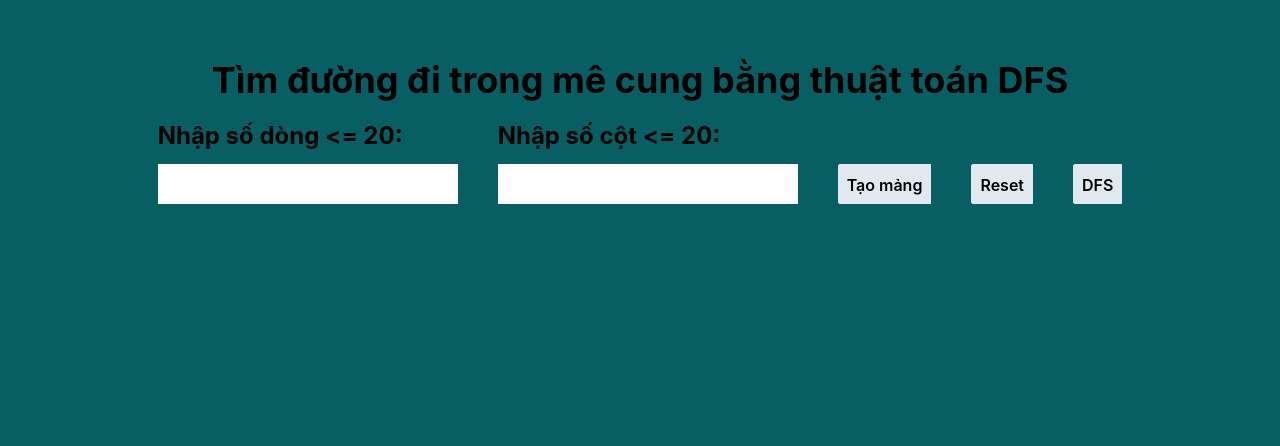
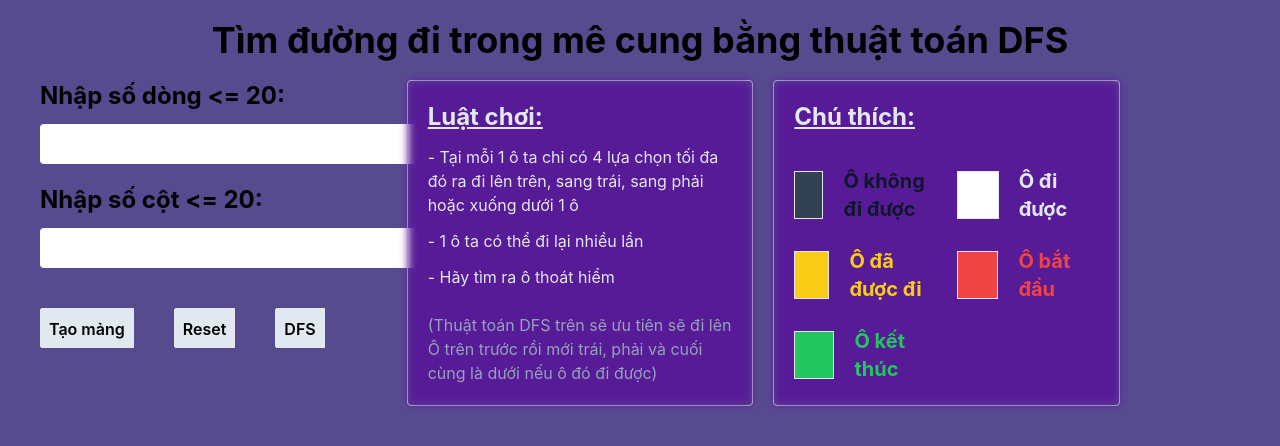
Before and after one commit to ThienSimp03/DFS-MATRIX, a React (Create React App) app: page / in a window 1280 px wide. Shown: the top 446 px of the page. Built offline with nearby package versions, Linux system fonts and the light colour scheme.

Commit message:
thien-update UI

```diff
--- a/src/App.tsx
+++ b/src/App.tsx
@@ -1,5 +1,6 @@
 import { useState, useEffect } from 'react'
 import Matrix from './Components/matrix'
+import Cell from './Components/cell'
 
 function App() {
     // State
@@ -48,8 +49,8 @@ function App() {
             alert('Số dòng và số cột phải là số')
             return
         }
-        if (Number(soDong) > 20 || Number(soCot) > 20) {
-            alert('Số dòng phải <= 20 và số cột phải <= 20')
+        if (Number(soDong) > 20 || Number(soCot) > 20 || (Number(soDong) <= 3 && Number(soCot) <= 3)) {
+            alert('Số dòng phải <= 20 và số cột phải <= 20 và phải lớn hơn = 3')
             return
         }
         setSoDongMatrix(Number(soDong))
@@ -70,24 +71,28 @@ function App() {
         if (x < 0 || y < 0 || x >= soDongMatrix || y >= soCotMatrix) {
             return
         }
-
         tmp3.push({ x: x, y: y })
         await sleep(1500)
+
+        if (checkTmp === true) return
+        if (tmp1[x][y] === 4) {
+            alert('Tìm thấy đường đi')
             setMangThucThi((prev) => {
                 let tmp = JSON.parse(JSON.stringify(prev))
                 tmp[x][y] = 5
                 return tmp
             })
-
-        if (checkTmp === true) return
-        if (tmp1[x][y] === 4) {
-            alert('Tìm thấy đường đi')
             checkTmp = true
             return
         }
         if (tmp1[x][y] !== 3) {
             tmp1[x][y] = 5
             tmp2[x][y] = 5
+            setMangThucThi((prev) => {
+                let tmp = JSON.parse(JSON.stringify(prev))
+                tmp[x][y] = 5
+                return tmp
+            })
         }
 
         for (let i = 0; i < 4; i++) {
@@ -140,27 +145,29 @@ function App() {
     }, [mangBanDau])
 
     return (
-        <div className='bg-[#085f63] w-full min-h-screen p-10'>
+        <div className='bg-[#574b90] w-full min-h-screen px-10 pb-10'>
             <h1 className='text-4xl font-bold text-center py-5'>Tìm đường đi trong mê cung bằng thuật toán DFS</h1>
-            <form onSubmit={onSubmit} className='flex items-end gap-10 justify-center'>
+            <form onSubmit={onSubmit} className='grid grid-cols-3 max-w-[90%] gap-5'>
+                <div>
                     <label>
                         <p className='text-2xl mb-3 font-bold'>Nhập số dòng &lt;= 20: </p>
                         <input
                             type='text'
-                        className='outline-none py-1 px-2 min-w-[300px] h-10'
+                            className='outline-none py-1 px-2 min-w-[400px] h-10 rounded'
                             onChange={(e) => setSoDong(e.target.value)}
                             value={soDong}
                         />
                     </label>
                     <label>
-                    <p className='text-2xl mb-3 font-bold'>Nhập số cột &lt;= 20: </p>
+                        <p className='text-2xl mb-3 font-bold mt-5'>Nhập số cột &lt;= 20: </p>
                         <input
                             type='text'
-                        className='outline-none py-1 px-2 min-w-[300px] h-10'
+                            className='outline-none py-1 px-2 min-w-[400px] h-10 rounded'
                             onChange={(e) => setSoCot(e.target.value)}
                             value={soCot}
                         />
                     </label>
+                    <div className='mt-10 flex gap-10'>
                         <button
                             type='submit'
                             className='border border-solid max-h-10 p-2 bg-slate-200 hover:bg-slate-600 rounded-s-sm font-semibold'
@@ -168,19 +175,64 @@ function App() {
                             Tạo mảng
                         </button>
                         <button
+                            type='button'
                             className='border border-solid max-h-10 p-2 bg-slate-200 hover:bg-slate-600 rounded-s-sm font-semibold'
                             onClick={Reset}
                         >
                             Reset
                         </button>
                         <button
+                            type='button'
                             className='border border-solid max-h-10 p-2 bg-slate-200 hover:bg-slate-600 rounded-s-sm font-semibold'
                             onClick={DFS}
                         >
                             DFS
                         </button>
+                    </div>
+                </div>
+                <div className='flex flex-col border border-solid p-5 rounded relative text-slate-200'>
+                    <div className='absolute inset-0 blur-sm bg-[#581b98] z-0'></div>
+                    <h3 className='text-2xl font-bold underline z-10'>Luật chơi:</h3>
+                    <p className='z-10 pt-3'>
+                        - Tại mỗi 1 ô ta chỉ có 4 lựa chọn tối đa đó ra đi lên trên, sang trái, sang phải hoặc xuống
+                        dưới 1 ô
+                    </p>
+                    <p className='z-10 pt-3'>- 1 ô ta có thể đi lại nhiều lần</p>
+                    <p className='z-10 pt-3'> - Hãy tìm ra ô thoát hiểm</p>
+                    <p className='z-10 pt-6 text-slate-400'>
+                        (Thuật toán DFS trên sẽ ưu tiên sẽ đi lên Ô trên trước rồi mới trái, phải và cuối cùng là dưới
+                        nếu ô đó đi được)
+                    </p>
+                </div>
+                <div className='grid grid-cols-1 gap-5 border border-solid p-5 rounded relative text-slate-200'>
+                    <div className='absolute inset-0 blur-sm bg-[#581b98] z-0'></div>
+                    <h3 className='text-2xl font-bold underline z-10'>Chú thích: </h3>
+                    <div className='grid grid-cols-2 gap-5'>
+                        <div className='flex items-center z-10'>
+                            <Cell column={0} row={0} value={0} />
+                            <p className='text-xl font-bold ml-5 text-slate-900'>Ô không đi được</p>
+                        </div>
+                        <div className='flex items-center z-10'>
+                            <Cell column={0} row={0} value={1} />
+                            <p className='text-xl font-bold ml-5'>Ô đi được</p>
+                        </div>
+                        <div className='flex items-center z-10'>
+                            <Cell column={0} row={0} value={2} />
+                            <p className='text-xl font-bold ml-5 text-yellow-400'>Ô đã được đi</p>
+                        </div>
+                        <div className='flex items-center z-10'>
+                            <Cell column={0} row={0} value={3} />
+                            <p className='text-xl font-bold ml-5 text-red-500'>Ô bắt đầu</p>
+                        </div>
+                        <div className='flex items-center z-10'>
+                            <Cell column={0} row={0} value={4} />
+                            <p className='text-xl font-bold ml-5 text-green-500'>Ô kết thúc</p>
+                        </div>
+                    </div>
+                </div>
             </form>
-            <div className='flex items-center flex-wrap gap-5 justify-center'>
+
+            <div className='flex items-center justify-evenly flex-wrap gap-5 mt-10'>
                 {soCotMatrix !== 0 && soDongMatrix !== 0 && (
                     <Matrix
                         rows={soDongMatrix}
@@ -218,16 +270,18 @@ function App() {
                     />
                 )}
             </div>
-            <div className='max-w-2xl mx-auto text-2xl'>
+            <div className='max-w-2xl text-2xl mt-5'>
                 {check && (
-                    <div className='grid grid-cols-4'>
-                        Đường đi: <br />
+                    <p>
+                        <p>Đường đi: </p> <br />
+                        <div className='grid grid-cols-5 gap-y-2'>
                             {mangDuongDi.map((item, index) => (
                                 <span key={index}>
-                                Ô:({item.x + 1}, {item.y + 1}){index !== mangDuongDi.length - 1 && ' --> '}
+                                    Ô:({item.x + 1}, {item.y + 1}){index !== mangDuongDi.length - 1 && ' ->'}
                                 </span>
                             ))}
                         </div>
+                    </p>
                 )}
             </div>
         </div>
--- a/src/Components/cell.tsx
+++ b/src/Components/cell.tsx
@@ -4,7 +4,7 @@ type Props = {
     row: number
     column: number
     value: number
-    setMangBanDau: React.Dispatch<React.SetStateAction<number[][]>>
+    setMangBanDau?: React.Dispatch<React.SetStateAction<number[][]>>
 }
 
 const Cell = ({ row, column, value, setMangBanDau }: Props) => {
@@ -22,11 +22,13 @@ const Cell = ({ row, column, value, setMangBanDau }: Props) => {
                     : 'bg-yellow-400'
             }`}
             onClick={() => {
-                setMangBanDau((prev) => {
-                    const newArr = [...prev]
-                    newArr[row][column] = 0
-                    return newArr
-                })
+                if (setMangBanDau) {
+                    setMangBanDau((prev) => {
+                        const newArr = [...prev]
+                        newArr[row][column] = 0
+                        return newArr
+                    })
+                }
             }}
         ></div>
     )
--- a/src/Components/matrix.tsx
+++ b/src/Components/matrix.tsx
@@ -11,19 +11,28 @@ type Props = {
 
 const Matrix = ({ rows, columns, matrix, setMangBanDau, title }: Props) => {
     return (
-        <div className={`mt-10 w-max grid grid-rows-${rows}`}>
+        <div className='flex flex-col justify-center items-center px-5 relative'>
+            <div className={`mt-10 w-max grid grid-rows-${rows} z-10`}>
                 {matrix.map((row, i) => {
                     return (
                         <div key={i} className={`flex`}>
                             {row.map((cell, j) => {
                                 return (
-                                <Cell key={j} row={i} column={j} value={matrix[i][j]} setMangBanDau={setMangBanDau} />
+                                    <Cell
+                                        key={j}
+                                        row={i}
+                                        column={j}
+                                        value={matrix[i][j]}
+                                        setMangBanDau={setMangBanDau}
+                                    />
                                 )
                             })}
                         </div>
                     )
                 })}
-            <p className={`text-xl font-bold py-2  text-center`}>{title}</p>
+            </div>
+            <p className={`text-xl font-bold py-2 text-center z-10`}>{title}</p>
+            <div className='absolute inset-0 blur-sm bg-[#581b98] z-0'></div>
         </div>
     )
 }
--- a/tailwind.config.js
+++ b/tailwind.config.js
@@ -28,6 +28,9 @@ module.exports = {
                 18: 'repeat(18, minmax(0, 1fr))',
                 19: 'repeat(19, minmax(0, 1fr))',
                 20: 'repeat(20, minmax(0, 1fr))'
+            },
+            backgroundImage: {
+                anh1: "url('/src/image/anh2.png')"
             }
         }
     },
```
Also changed, not shown: src/image/anh2.png (added), src/image/tmp1.jpg (added). Lines whose indentation alone changed are shown as unchanged.
